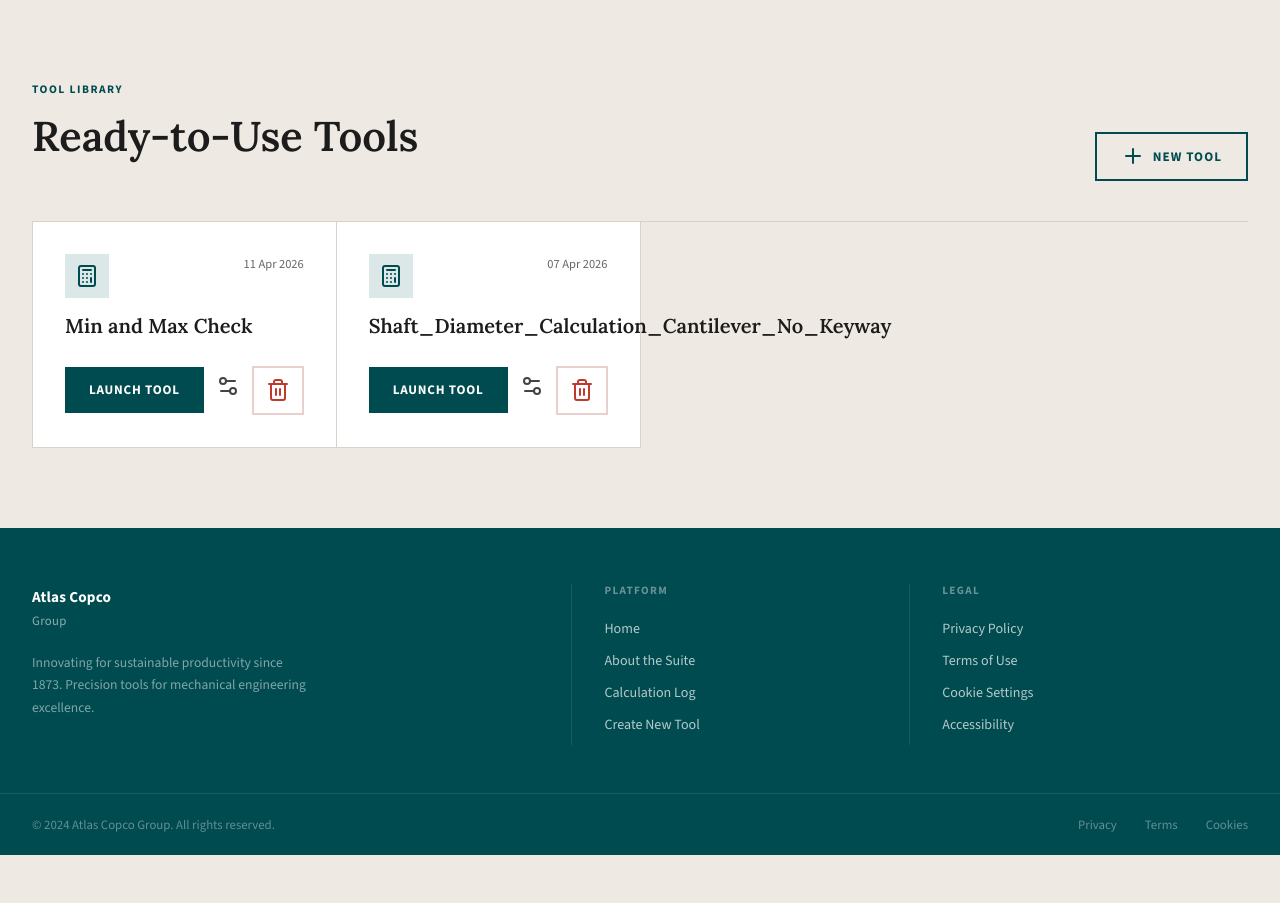
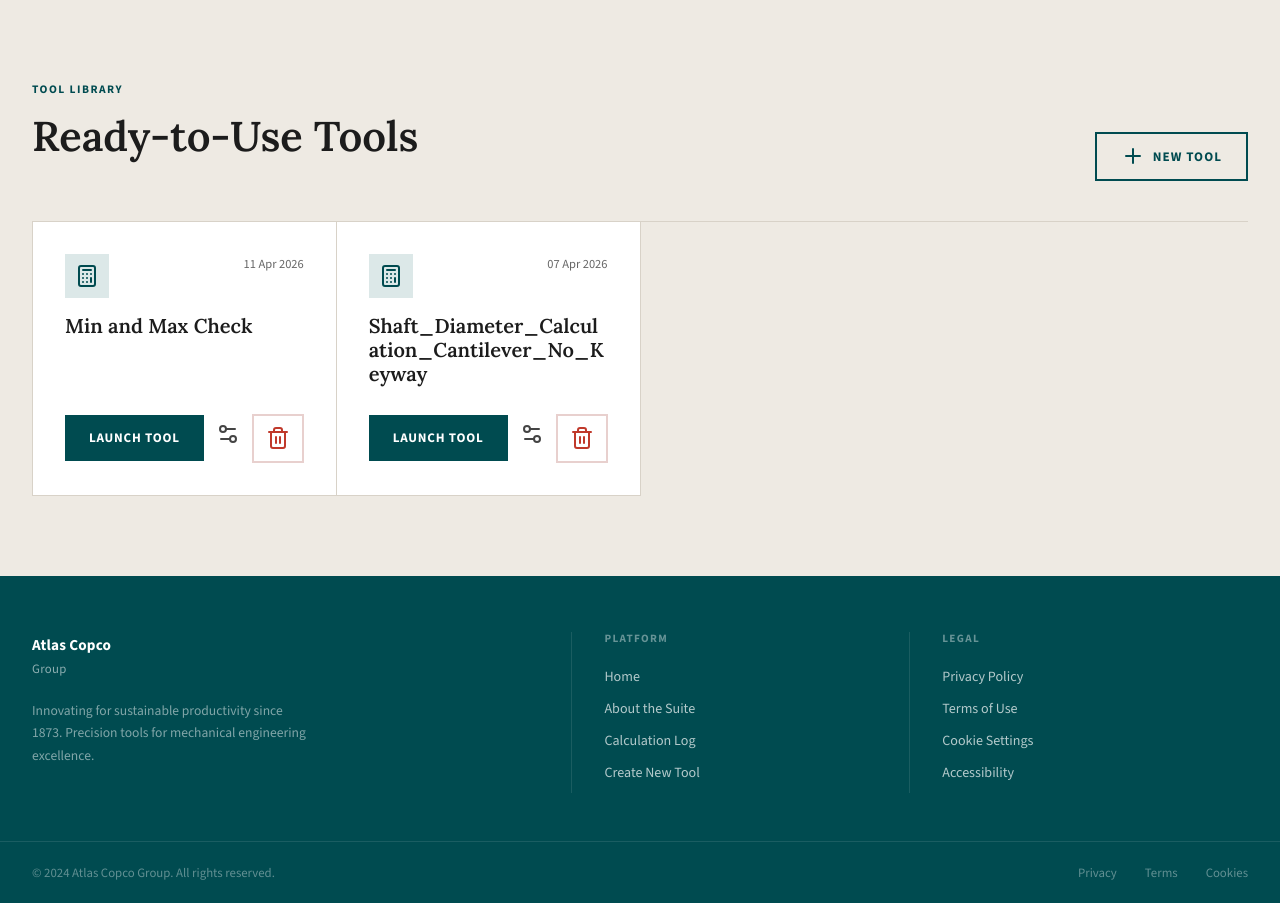
Before and after one commit to atharv1296/MechCal, a Flask app: page / in a window 1280 px wide. Shown: the part 1588-2491 px from the top of the page. Before the commit the page ends 2443 px from the top, so only its background shows below. Run offline with Flask 3, Linux system fonts and the light colour scheme; a user stored in the database is signed in.

Commit message:
Added new file

```diff
--- a/static/css/base.css
+++ b/static/css/base.css
@@ -90,6 +90,8 @@ h1, h2, h3, h4, h5 {
   font-family: var(--font-heading);
   color: var(--text-dark);
   line-height: 1.2;
+  overflow-wrap: anywhere;
+  word-break: break-word;
 }
 
 p { color: var(--text-body); }
--- a/static/css/calculator.css
+++ b/static/css/calculator.css
@@ -44,6 +44,8 @@
   font-weight: 600;
   color: #ffffff;
   margin-bottom: 0.5rem;
+  overflow-wrap: anywhere;
+  word-break: break-word;
 }
 
 .calc-subtitle {
--- a/static/css/forms.css
+++ b/static/css/forms.css
@@ -49,6 +49,8 @@
   font-weight: 600;
   color: #ffffff;
   margin-bottom: 0.4rem;
+  overflow-wrap: anywhere;
+  word-break: break-word;
 }
 
 .form-page-sub {
--- a/static/css/history.css
+++ b/static/css/history.css
@@ -110,6 +110,8 @@
   color: var(--ac-teal);
   font-size: 0.9rem;
   transition: color 0.2s;
+  overflow-wrap: anywhere;
+  word-break: break-word;
 }
 
 .hist-calc a:hover {
--- a/static/css/index.css
+++ b/static/css/index.css
@@ -377,6 +377,8 @@
   color: var(--text-dark);
   margin-bottom: 1.75rem;
   flex: 1;
+  overflow-wrap: anywhere;
+  word-break: break-word;
 }
 
 .calc-card-actions {
```
Also changed, not shown: instance/calculators.db.
